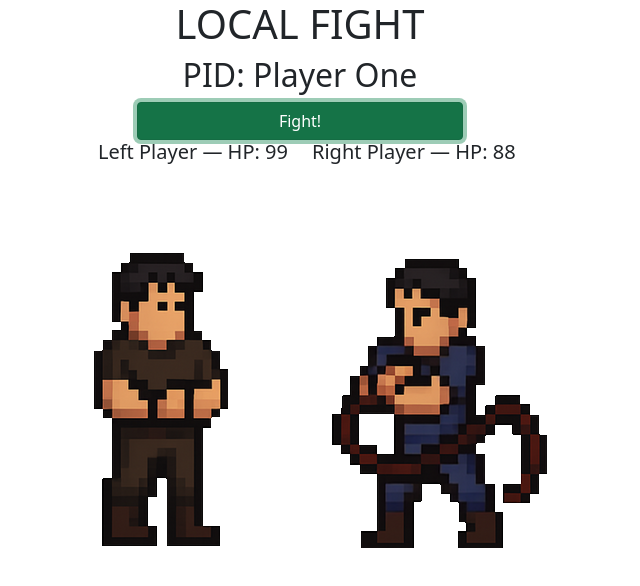
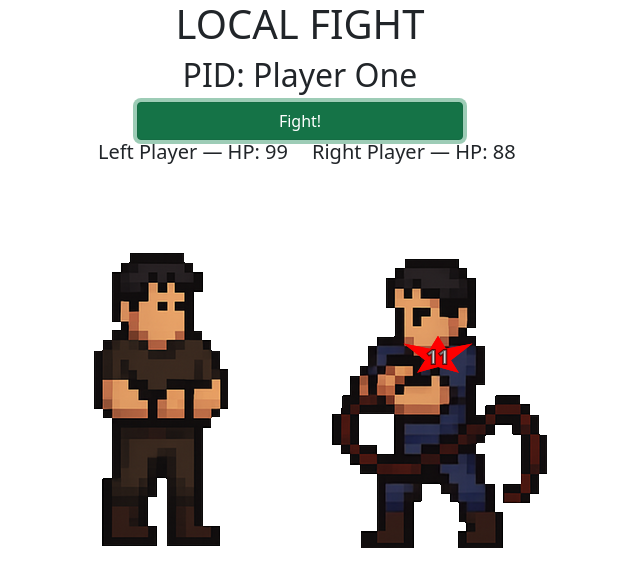
Before and after one commit to JuanTGit/duel-arena, a React (Vite) app: page /local in a window 1280 px wide. Both pictures are taken after a click on the button "Fight!". Shown: the top 586 px of the page, without its empty margins (340-980 px from the left). Built offline with nearby package versions, Linux system fonts and the light colour scheme.

Commit message:
added hitsplat animation

```diff
--- a/src/components/Fight.jsx
+++ b/src/components/Fight.jsx
@@ -1,15 +1,43 @@
-import { useState } from "react";
-import Sprite from "./Sprite";
+import { useState, useRef } from "react";
 import Fighter from "./Fighter";
+import '../hitsplat.css'
 
 function Fight(){
+    const leftPlayerRef = useRef(null);
+    const rightPlayerRef = useRef(null);
+
 
     const [leftHealth, setLeftHealth] = useState(99);
     const [rightHealth, setRightHealth] = useState(99);
     const [turn, setTurn] = useState(null);
     const [duelActive, setDuelActive] = useState(false);
+    const [pid, setPid] = useState('Start duel');
 
-    const [pid, setPid] = useState('Start duel');
+    // const [leftSplats, setLeftSplats] = useState([]);
+    // const [rightSplats, setRightSplats] = useState([]);
+
+    const [hitSplats, setHitSplats] = useState([]);
+
+
+    const showHitSplat = (ref, damage) => {
+        if (!ref.current) return;
+        const rect = ref.current.getBoundingClientRect();
+        const id = Date.now();
+        setHitSplats((prev) => [
+            ...prev,
+            {
+                id,
+                x: rect.left + rect.width / 2 + 10,
+                y: rect.top + rect.bottom / 2 - 120,
+                damage
+            }
+        ]);
+        setTimeout(() => {
+            setHitSplats((prev) => prev.filter((s) => s.id !== id));
+        }, 1000);
+        // 1000
+    };
+
 
     const startDuel = () => {
         setDuelActive(true);
@@ -26,6 +54,7 @@ function Fight(){
 
             if (attacker === 1) {
                 setRightHealth((hp) => {
+                    showHitSplat(rightPlayerRef, damage)
                     const newHp = hp - damage;
                     if (newHp <= 0) {
                         clearInterval(interval);
@@ -35,6 +64,7 @@ function Fight(){
                 });
             } else {
                 setLeftHealth((hp) => {
+                    showHitSplat(leftPlayerRef, damage)
                     const newHp = hp - damage;
                     if (newHp <= 0) {
                         clearInterval(interval);
@@ -48,12 +78,12 @@ function Fight(){
             setTurn(attacker);;
 
         }, 2200);
+        // 2200
 
-// 103 , 225
         };
 
     return(
-        <div className="container">
+        <div className="container" style={{ position: "relative"}}>
                 <h2 className="text-center">PID: {pid}</h2>
                 <div className="row justify-content-center">
                     <button className="btn btn-success w-25" onClick={startDuel}>Fight!</button>
@@ -69,14 +99,17 @@ function Fight(){
                 </div>
                 <div className="row">
                     <div className="col justify-content-end d-flex">
+                        <div ref={leftPlayerRef}>
                             <Fighter
                                 name="Left Player"
                                 isAttacking={turn === 1 && duelActive}
                                 isDead={leftHealth <= 0}
                             />
                         </div>
+                    </div>
                     {/* Player 2 */}
-                    <div className="col">
+                    <div className="col d-flex justify-content-start">
+                        <div ref={rightPlayerRef}>
                             <Fighter
                                 name="Right Player"
                                 isAttacking={turn === 2 && duelActive}
@@ -85,7 +118,21 @@ function Fight(){
                         </div>
                     </div>
                 </div>
-    )
+
+                {hitSplats.map((splat) => (
+                <div
+                    key={splat.id}
+                    className="hitsplat"
+                    style={{
+                        left: splat.x,
+                        top: splat.y,
+                    }}
+                >
+                    {splat.damage}
+                </div>
+            ))}
+        </div>
+    );
 }
 
 export default Fight;
--- a/src/components/Fighter.jsx
+++ b/src/components/Fighter.jsx
@@ -17,7 +17,9 @@ function Fighter({ name, isAttacking, isDead }) {
         let interval;
 
         if (isDead) {
-            setFrame(playerFrames.death);
+            setTimeout(() => {
+                setFrame(playerFrames.death);
+            }, 800);
         } else if ( isAttacking && !isDead ) {
             let i = 0;
             interval = setInterval(() => {
--- /dev/null
+++ b/src/hitsplat.css
@@ -0,0 +1,36 @@
+.hitsplat {
+    position: absolute;
+    transform: translate(-50%, -100%);
+    pointer-events: none;
+    display: inline-flex;
+    align-items: center;
+    justify-content: center;
+    height: 52px;
+    min-width: 72px;
+    padding: 0 14px;
+    font-weight: 800;
+    font-size: 20px;
+    line-height: 1;
+    color: #fff;
+    text-align: center;
+    white-space: nowrap;
+    background: red;
+    box-shadow:
+        0 6px 12px rgba(0, 0, 0, 0.5),
+        inset 0 -6px 14px rgba(0, 0, 0, 0.18);
+    -webkit-text-stroke: 2px rgba(0, 0, 0, 0.6);
+
+    /* The star shape */
+    clip-path: polygon(
+        50% 10%,
+        61% 35%,
+        98% 25%,
+        68% 57%,
+        79% 81%,
+        50% 70%,
+        21% 81%,
+        32% 57%,
+        2% 25%,
+        39% 35%
+    );
+}
```
Also changed, not shown: src/components/animatedSprite.jsx (deleted, +0 -29 lines). Lines whose indentation alone changed are shown as unchanged.
